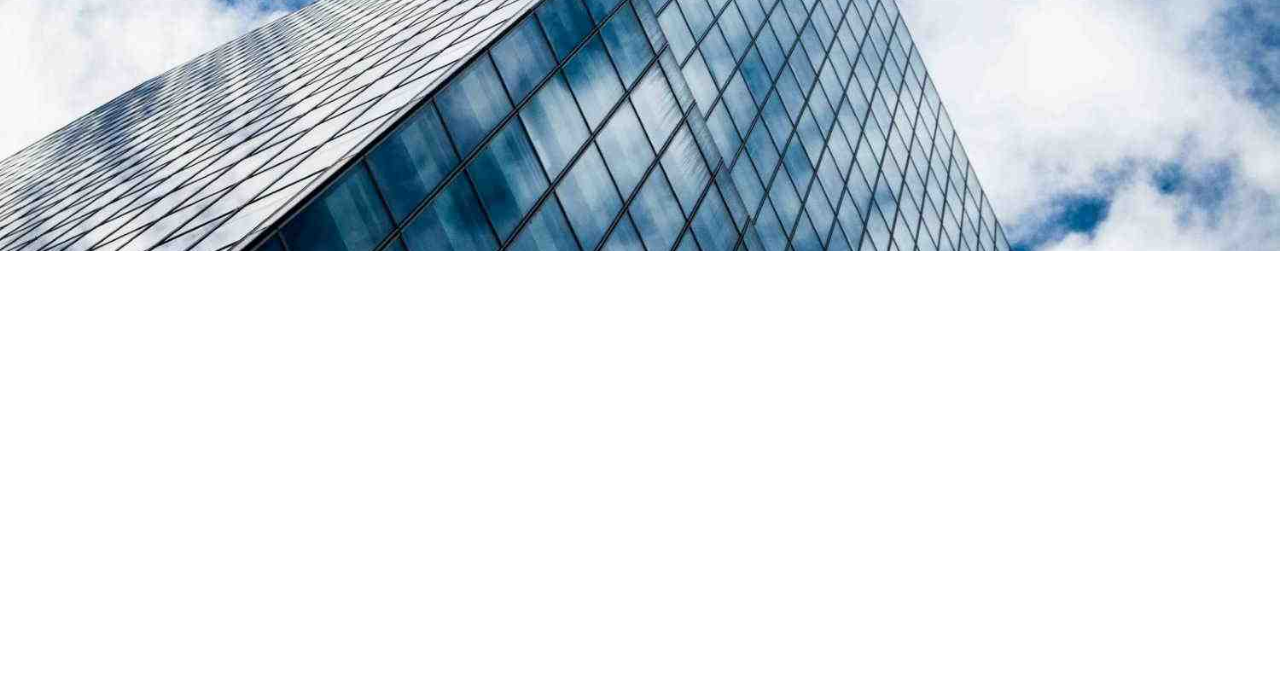
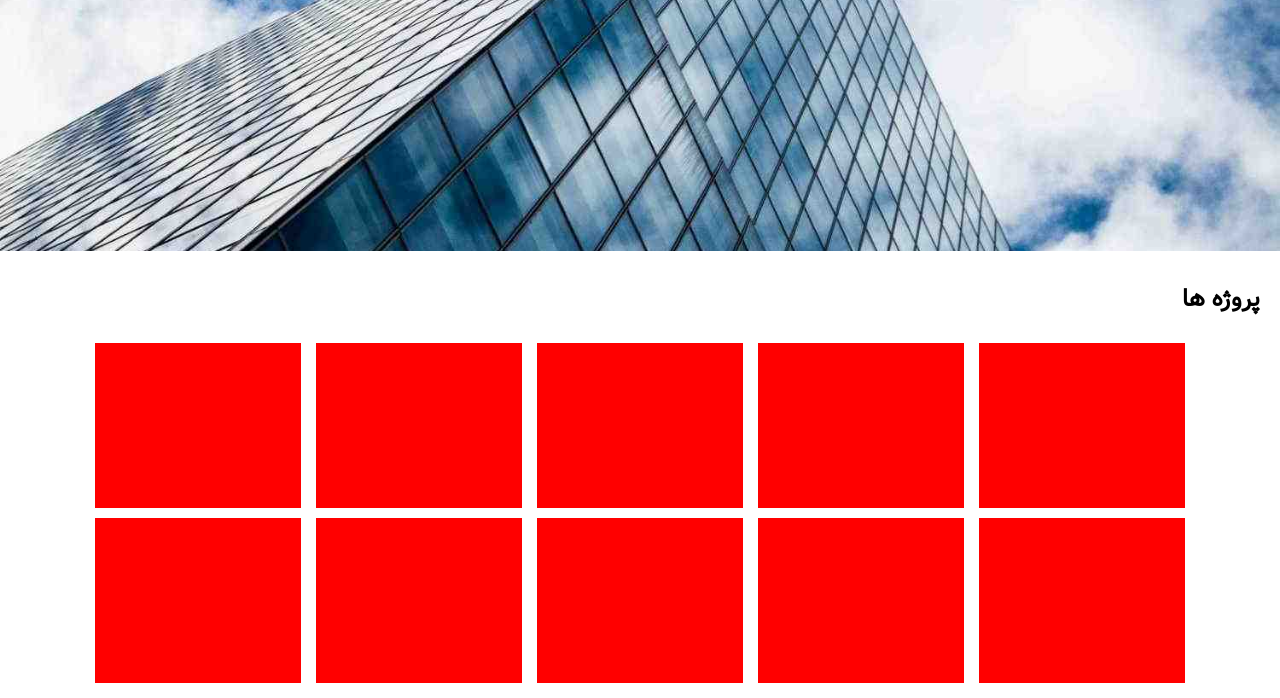
Before and after one commit to Amin-Ansari/Architecture-company, a plain HTML site: page index.html in a window 1280 px wide. Shown: the part 399-1097 px from the top of the page. Before the commit the page ends 800 px from the top, so only its background shows below. Drawn offline with Linux system fonts and the light colour scheme.

Commit message:
Half of the project section is done

```diff
--- a/index.html
+++ b/index.html
@@ -55,6 +55,64 @@
         <h1 class="header-title">شرکت <span>مدرن</span></h1>
       </div>
     </header>
+
+    <section>
+      <div class="container contienr-padding">
+        <h2>پروژه ها</h2>
+        <ul class="project-container">
+          <li
+            class="project-sample width-xs-12 width-sm-12 width-md-5 width-lg-3 width-xl-2 width-xxl-2"
+          >
+            <a href="#"></a>
+          </li>
+          <li
+            class="project-sample width-xs-12 width-sm-12 width-md-5 width-lg-3 width-xl-2 width-xxl-2"
+          >
+            <a href="#"></a>
+          </li>
+          <li
+            class="project-sample width-xs-12 width-sm-12 width-md-5 width-lg-3 width-xl-2 width-xxl-2"
+          >
+            <a href="#"></a>
+          </li>
+          <li
+            class="project-sample width-xs-12 width-sm-12 width-md-5 width-lg-3 width-xl-2 width-xxl-2"
+          >
+            <a href="#"></a>
+          </li>
+          <li
+            class="project-sample width-xs-12 width-sm-12 width-md-5 width-lg-3 width-xl-2 width-xxl-2"
+          >
+            <a href="#"></a>
+          </li>
+          <li
+            class="project-sample width-xs-12 width-sm-12 width-md-5 width-lg-3 width-xl-2 width-xxl-2"
+          >
+            <a href="#"></a>
+          </li>
+          <li
+            class="project-sample width-xs-12 width-sm-12 width-md-5 width-lg-3 width-xl-2 width-xxl-2"
+          >
+            <a href="#"></a>
+          </li>
+          <li
+            class="project-sample width-xs-12 width-sm-12 width-md-5 width-lg-3 width-xl-2 width-xxl-2"
+          >
+            <a href="#"></a>
+          </li>
+          <li
+            class="project-sample width-xs-12 width-sm-12 width-md-5 width-lg-3 width-xl-2 width-xxl-2"
+          >
+            <a href="#"></a>
+          </li>
+          <li
+            class="project-sample width-xs-12 width-sm-12 width-md-5 width-lg-3 width-xl-2 width-xxl-2"
+          >
+            <a href="#"></a>
+          </li>
+        </ul>
+      </div>
+    </section>
     <script src="js/index.js"></script>
   </body>
 </html>
--- a/styles/style.css
+++ b/styles/style.css
@@ -163,6 +163,21 @@ button {
   padding: 5px 10px;
   margin: 0px 5px;
 }
+.project-sample {
+  height: 50%;
+  display: inline-block;
+  background-color: red;
+  margin: 5px;
+}
+.contienr-padding {
+  padding: 30px 20px;
+}
+.project-container {
+  width: 100%;
+  height: 350px;
+  text-align: center;
+  padding-top: 20px;
+}
 /* Hover styles */
 .link-hover:hover {
   background-color: #ccc;
```
